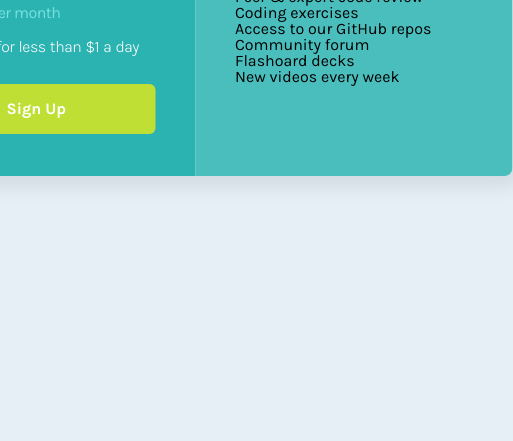
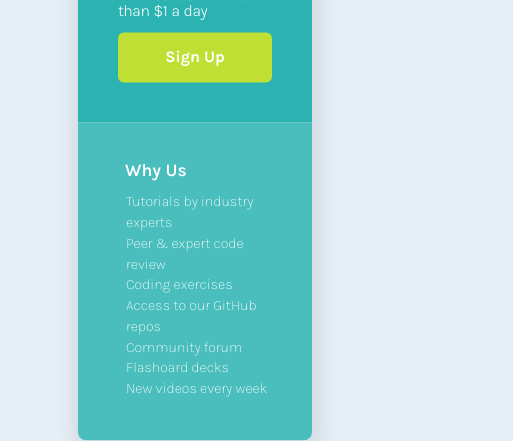
Before and after one commit to domenicaperez000/single_price_grid, a plain HTML site: page index.html in a window 390 px wide. Shown: the part 486-927 px from the top of the page, 513 px wide, since content can reach past the window. Before the commit the page ends 844 px from the top, so only its background shows below. Drawn offline with Linux system fonts and the light colour scheme.

Commit message:
trying the media query

```diff
--- a/index.html
+++ b/index.html
@@ -23,18 +23,19 @@
     <h2>Monthly Subscription</h2>
     <h1>$29</h1><p>per month</p>
     <p class="bottom">Full access for less than $1 a day</p>
-    <button type="button" onclick="gotoLink(this)" value="https://youtu.be/xVMkFJZhZYU?si=I6eaAtcR0QhO2Hlr">Sign Up</button>
+    <button type="button" onclick="gotoLink(this)" value="#">Sign Up</button>
   </div>
 
   <script>
     function gotoLink(link){
       console.log(link.value);
-      location.href = 'https://youtu.be/xVMkFJZhZYU?si=I6eaAtcR0QhO2Hlr';
+      window.open(link.value);
     };
   </script>
   <div class="third">
     <h2>Why Us</h2>
-    <p>Tutorials by industry experts Peer & expert code review<br>
+    <p>Tutorials by industry experts<br>
+    Peer & expert code review<br>
     Coding exercises<br>
     Access to our GitHub repos<br>
     Community forum<br>
--- a/style.css
+++ b/style.css
@@ -56,6 +56,8 @@ textarea {
 }
 .container {
     display: grid;
+    grid: wrap;
+    grid-template-columns: auto;
     position: absolute;
     width: 635px;
     height: 480px;
@@ -118,7 +120,7 @@ textarea {
 .second > h2 {
     grid-area: top;
     color: #ffffff;
-    font-weight: 700;
+    font-weight: 600;
     word-spacing: 0.1px;
     font-size: 1.1rem;
 }
@@ -155,4 +157,36 @@ textarea {
 }
 .second > button:hover {
     box-shadow: 2px 11px 20px 0px rgba(0,0,0,0.24);
+    cursor: pointer;
 }
+.third > h2 {
+    padding-left: 7px;
+    color: #ffffff;
+    font-weight: 600;
+    word-spacing: 0.1px;
+    font-size: 1.1rem;
+}
+.third > p {
+   margin: 8px 0 0 5px;
+   color: #ffffff;
+   font-size: 0.9rem;
+   font-weight: 100;
+   padding: 5px 3px 0 3px;
+   line-height: 1.3rem;
+}
+@media screen and (min-width:375px) {
+    .container {
+      display: block;
+      width: 60%;
+      height: auto;
+      margin: ;
+    }
+}
+@media screen and (min-width:1440px) {
+    .container {
+      display: block;
+      width: 60%;
+      height: auto;
+      margin: ;
+    }
+}
```
